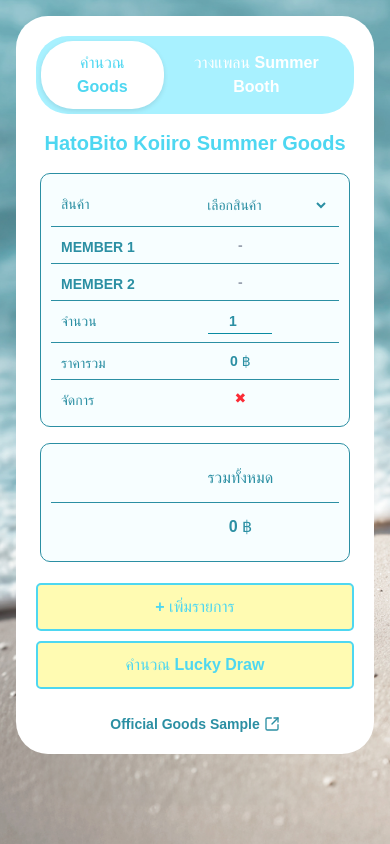
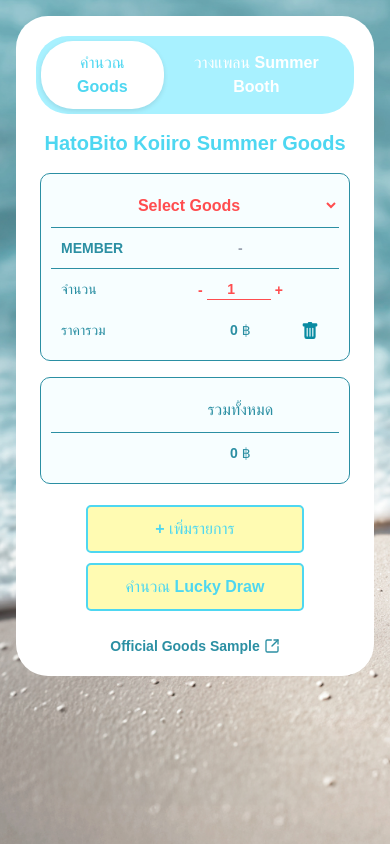
Before and after one commit to mypakamnd/hatobito-project, a Vue app in the folder hatobito-fan-website/: page / in a window 390 px wide. Built offline with nearby package versions, Linux system fonts and the light colour scheme; a web font is replaced by a local one.

Commit message:
fix: mobile responsive table.

```diff
--- a/hatobito-fan-website/src/components/OrderKoiiro.vue
+++ b/hatobito-fan-website/src/components/OrderKoiiro.vue
@@ -6,27 +6,29 @@
       <table class="w-full min-w-max text-sm">
         <thead class="bg-sky-300">
           <tr>
-            <th class="px-4 py-2">สินค้า</th>
-            <th class="px-4 py-2">Member 1</th>
-            <th class="px-4 py-2">Member 2</th>
-            <th class="px-4 py-2">จำนวน</th>
-            <th class="px-4 py-2">ราคารวม</th>
-            <th class="px-4 py-2">จัดการ</th>
+            <!-- ซ่อนเฉพาะหัวคอลัมน์ "สินค้า" ตอน mobile -->
+            <th class="px-4 py-2 hidden md:table-cell">Goods</th>
+            <th class="px-4 py-2">Member</th>
+            <th class="px-4 py-2">Amount</th>
+            <th class="px-4 py-2">Summary</th>
+            <th class="px-4 py-2 desktop-only">Manage</th>
           </tr>
         </thead>
         <tbody>
           <tr v-for="(item, index) in orders" :key="index" class="md:table-row">
+            <!-- สินค้า -->
             <td class="px-2 py-2 block md:table-cell" :data-label="'สินค้า'">
               <select v-model="item.product" @change="(e) => e.target.blur()" class="w-full rounded px-2 py-1">
-                <option disabled value="">เลือกสินค้า</option>
+                <option disabled value="">Select Goods</option>
                 <option v-for="product in products" :key="product.name" :value="product.name">
                   {{ product.name }}
                 </option>
               </select>
             </td>
 
-            <td class="px-2 py-2 block md:table-cell" :data-label="'Member 1'">
-              <select v-if="requiresMemberCount(item.product) >= 1" v-model="item.member1" @change="(e) => e.target.blur()" class="w-full rounded px-2 py-1 text-center">
+            <!-- Member -->
+            <td class="px-2 py-2 block md:table-cell" :data-label="'Member'">
+              <select v-if="requiresMemberCount(item.product) > 0" v-model="item.member1" @change="(e) => e.target.blur()" class="w-full rounded px-2 py-1 text-center">
                 <option disabled value="">เลือกสมาชิก</option>
                 <option v-for="member in getMemberList(item.product)" :key="member.id" :value="member.name">
                   {{ member.name }}
@@ -35,26 +37,36 @@
               <span v-else class="text-gray-400">-</span>
             </td>
 
-            <td class="px-2 py-2 block md:table-cell" :data-label="'Member 2'">
-              <select v-if="requiresMemberCount(item.product) === 2" v-model="item.member2" @change="(e) => e.target.blur()" class="w-full rounded px-2 py-1 text-center">
-                <option disabled value="">เลือกสมาชิก</option>
-                <option v-for="member in getMemberList(item.product)" :key="member.id" :value="member.name">
-                  {{ member.name }}
-                </option>
-              </select>
-              <span v-else class="text-gray-400">-</span>
+            <!-- จำนวน -->
+            <td :data-label="'จำนวน'">
+              <div class="flex items-center justify-center gap-1">
+                <button type="button" @click="if (item.quantity > 1) item.quantity--;">-</button>
+                <input type="number" min="1" v-model.number="item.quantity" class="w-16 text-center" />
+                <button type="button" @click="item.quantity++">+</button>
+              </div>
             </td>
 
-            <td class="px-2 py-2 text-center block md:table-cell" :data-label="'จำนวน'">
-              <input type="number" min="1" v-model.number="item.quantity" class="w-16 text-center px-1 py-0.5" />
-            </td>
-
+            <!-- ราคารวม -->
             <td class="px-2 py-2 text-right block md:table-cell" :data-label="'ราคารวม'">
               {{ formatPrice(getTotalPrice(item)) }}
             </td>
 
-            <td class="px-2 py-2 text-center block md:table-cell" :data-label="'จัดการ'">
-              <button @click="removeOrder(index)" class="text-red-500 hover:text-red-700">✖</button>
+            <!-- ลบ -->
+            <td class="delete-cell px-2 py-2 text-center block md:table-cell relative">
+              <button class="desktop-only text-red-500 hover:text-red-700" @click="removeOrder(index)">
+                <svg xmlns="http://www.w3.org/2000/svg" class="delete-icon-desktop" width="16" height="16" fill="currentColor" viewBox="0 0 16 16">
+                  <path
+                    d="M2.5 1a1 1 0 0 0-1 1v1a1 1 0 0 0 1 1H3v9a2 2 0 0 0 2 2h6a2 2 0 0 0 2-2V4h.5a1 1 0 0 0 1-1V2a1 1 0 0 0-1-1H10a1 1 0 0 0-1-1H7a1 1 0 0 0-1 1zm3 4a.5.5 0 0 1 .5.5v7a.5.5 0 0 1-1 0v-7a.5.5 0 0 1 .5-.5M8 5a.5.5 0 0 1 .5.5v7a.5.5 0 0 1-1 0v-7A.5.5 0 0 1 8 5m3 .5v7a.5.5 0 0 1-1 0v-7a.5.5 0 0 1 1 0"
+                  />
+                </svg>
+              </button>
+              <button class="mobile-only delete-icon" @click="removeOrder(index)">
+                <svg xmlns="http://www.w3.org/2000/svg" class="delete-icon" width="16" height="16" fill="currentColor" viewBox="0 0 16 16">
+                  <path
+                    d="M2.5 1a1 1 0 0 0-1 1v1a1 1 0 0 0 1 1H3v9a2 2 0 0 0 2 2h6a2 2 0 0 0 2-2V4h.5a1 1 0 0 0 1-1V2a1 1 0 0 0-1-1H10a1 1 0 0 0-1-1H7a1 1 0 0 0-1 1zm3 4a.5.5 0 0 1 .5.5v7a.5.5 0 0 1-1 0v-7a.5.5 0 0 1 .5-.5M8 5a.5.5 0 0 1 .5.5v7a.5.5 0 0 1-1 0v-7A.5.5 0 0 1 8 5m3 .5v7a.5.5 0 0 1-1 0v-7a.5.5 0 0 1 1 0"
+                  />
+                </svg>
+              </button>
             </td>
           </tr>
         </tbody>
@@ -62,7 +74,7 @@
         <tfoot>
           <tr class="py-3">
             <td colspan="4" class="text-right font-bold py-3 pr-2 text-base">รวมทั้งหมด</td>
-            <td colspan="2" class="font-bold py-3 text-base">{{ formatPrice(getGrandTotal()) }}</td>
+            <td colspan="2" class="grand-total">{{ formatPrice(getGrandTotal()) }}</td>
           </tr>
         </tfoot>
       </table>
@@ -107,7 +119,7 @@
   return orders.value.reduce((sum, item) => sum + getTotalPrice(item), 0);
 });
 
-const orders = ref([{ product: "", member1: "", member2: "", quantity: 1 }]);
+const orders = ref([{ product: "", member1: "", quantity: 1 }]);
 
 onMounted(() => {
   const savedOrders = localStorage.getItem("orders");
@@ -128,25 +140,25 @@
   { name: "Towel (ผ้าเช็ดตัว)", price: 450, memberCount: 0, memberType: "members" },
   { name: "Handheld Fan (พัดลม)", price: 300, memberCount: 0, memberType: "members" },
   { name: "Tumbler (กระบอกน้ำ)", price: 690, memberCount: 0, memberType: "members" },
-  { name: "SHIKISHI BOARD", price: 350, memberCount: 1, memberType: "members" },
-  { name: "Costume Keychain", price: 250, memberCount: 0, memberType: "members" },
-  { name: "Standy Acrylic 9 แบบ", price: 350, memberCount: 1, memberType: "senbatsu" },
-  { name: "Couple Keychain 32 แบบ", price: 200, memberCount: 2, memberType: "members" },
-  { name: "Acrylic Block 9 แบบ", price: 350, memberCount: 1, memberType: "senbatsu" },
-  { name: "ID Photo Sticker 16 แบบ", price: 100, memberCount: 1, memberType: "members" },
   { name: "Random Mini Photo Card", price: 150, memberCount: 0, memberType: "members" },
   { name: "Random Mini pin snap(MV)", price: 200, memberCount: 0, memberType: "members" },
   { name: "Drinking Water Can", price: 50, memberCount: 0, memberType: "members" },
   { name: "Furin + 1 Member sign", price: 250, memberCount: 1, memberType: "members" },
+  { name: "Costume Keychain", price: 250, memberCount: 0, memberType: "members" },
+  { name: "Photo Collection VOL.13", price: 250, memberCount: 0, memberType: "members" },
+  { name: "Koiiro Summer POSTER", price: 500, memberCount: 0, memberType: "members" },
+  { name: "Coupon 100 THB", price: 100, memberCount: 1, memberType: "members" },
+  { name: "Coupon 50 THB", price: 50, memberCount: 1, memberType: "members" },
+  { name: "SHIKISHI BOARD", price: 350, memberCount: 1, memberType: "members" },
+  { name: "Standy Acrylic 9 แบบ", price: 350, memberCount: 1, memberType: "senbatsu" },
+  { name: "Couple Keychain 32 แบบ", price: 200, memberCount: 1, memberType: "members" },
+  { name: "Acrylic Block 9 แบบ", price: 350, memberCount: 1, memberType: "senbatsu" },
+  { name: "ID Photo Sticker 16 แบบ", price: 100, memberCount: 1, memberType: "members" },
   { name: "Badge 9 แบบ", price: 150, memberCount: 1, memberType: "senbatsu" },
-  { name: "Photo Collection VOL.13", price: 250, memberCount: 0, memberType: "members" },
   { name: "Beach Shirt", price: 750, memberCount: 0, memberType: "members" },
-  { name: "Koiiro Summer POSTER", price: 500, memberCount: 0, memberType: "members" },
   { name: "Koiiro Member POSTER", price: 350, memberCount: 1, memberType: "senbatsu" },
   { name: "HatoBito Snap", price: 400, memberCount: 1, memberType: "members" },
   { name: "HatoBito Mini Snap", price: 300, memberCount: 1, memberType: "members" },
-  { name: "Coupon 100 THB", price: 100, memberCount: 1, memberType: "members" },
-  { name: "Coupon 50 THB", price: 50, memberCount: 1, memberType: "members" },
 ];
 
 const members = [
@@ -181,7 +193,7 @@
 ];
 
 function addOrder() {
-  orders.value.push({ product: "", member1: "", member2: "", quantity: 1 });
+  orders.value.push({ product: "", member1: "", quantity: 1 });
 }
 
 function removeOrder(index) {
@@ -290,7 +302,102 @@
   justify-content: center;
 }
 
+.mobile-only {
+  display: none;
+}
+
+/* ปุ่มลบ mobile ที่มุมขวาล่าง */
+.delete-icon {
+  position: absolute;
+  bottom: 5px;
+  right: 10px;
+  background: transparent;
+  border: none;
+  font-size: 1.2rem;
+  cursor: pointer;
+  color: #ff4d4f;
+}
+
+.delete-icon-desktop {
+  width: 16px;
+  height: 16px;
+  fill: #098ba2; /* ปรับสีด้วยก็ได้ */
+  cursor: pointer;
+}
+
 @media screen and (max-width: 768px) {
+  .desktop-only {
+    display: none;
+  }
+  .mobile-only {
+    display: inline-block;
+  }
+
+  .delete-icon {
+    width: 18px;
+    height: 18px;
+    fill: #098ba2; /* ปรับสีด้วยก็ได้ */
+    cursor: pointer;
+  }
+
+  td[data-label="สินค้า"] {
+    display: block !important;
+    width: 100% !important;
+    text-align: center;
+    padding: 0.5rem 0;
+  }
+
+  td[data-label="สินค้า"]::before {
+    content: none !important;
+  }
+
+  td[data-label="สินค้า"] select {
+    width: 100%;
+    text-align: center;
+    margin: 0 auto;
+    font-size: 16px;
+    color: #ff4d4f;
+  }
+
+  td[data-label="ราคารวม"] {
+    border: none;
+  }
+
+  td[data-label="จำนวน"] {
+    border: none;
+    color: #ff4d4f;
+  }
+
+  td[data-label="Member"] {
+    color: #ff4d4f;
+  }
+
+  td.delete-cell {
+    padding-top: 0 !important;
+    padding-bottom: 0 !important;
+    text-align: right;
+  }
+
+  td.delete-cell::before {
+    content: none !important;
+  }
+
+  .grand-total {
+    position: relative;
+    padding-left: 35%;
+    padding-right: 10px;
+    padding-top: 10px;
+    padding-bottom: 10px;
+    text-align: center;
+    border: none;
+  }
+
+  input {
+    border: none;
+    border-bottom: 1px solid #ff4d4f;
+    outline: none;
+  }
+
   table,
   thead,
   tbody,
@@ -319,6 +426,8 @@
     position: relative;
     padding-left: 35%;
     padding-right: 10px;
+    padding-top: 10px;
+    padding-bottom: 10px;
     text-align: center;
     border: none;
     border-bottom: 1px solid #2b8fa3;
@@ -348,7 +457,7 @@
   .btn-click {
     display: flex;
     justify-content: center;
-    margin: 5px 0px 5px 0px;
+    margin: 5px 50px 5px 50px;
   }
 
   .group-button {
```
